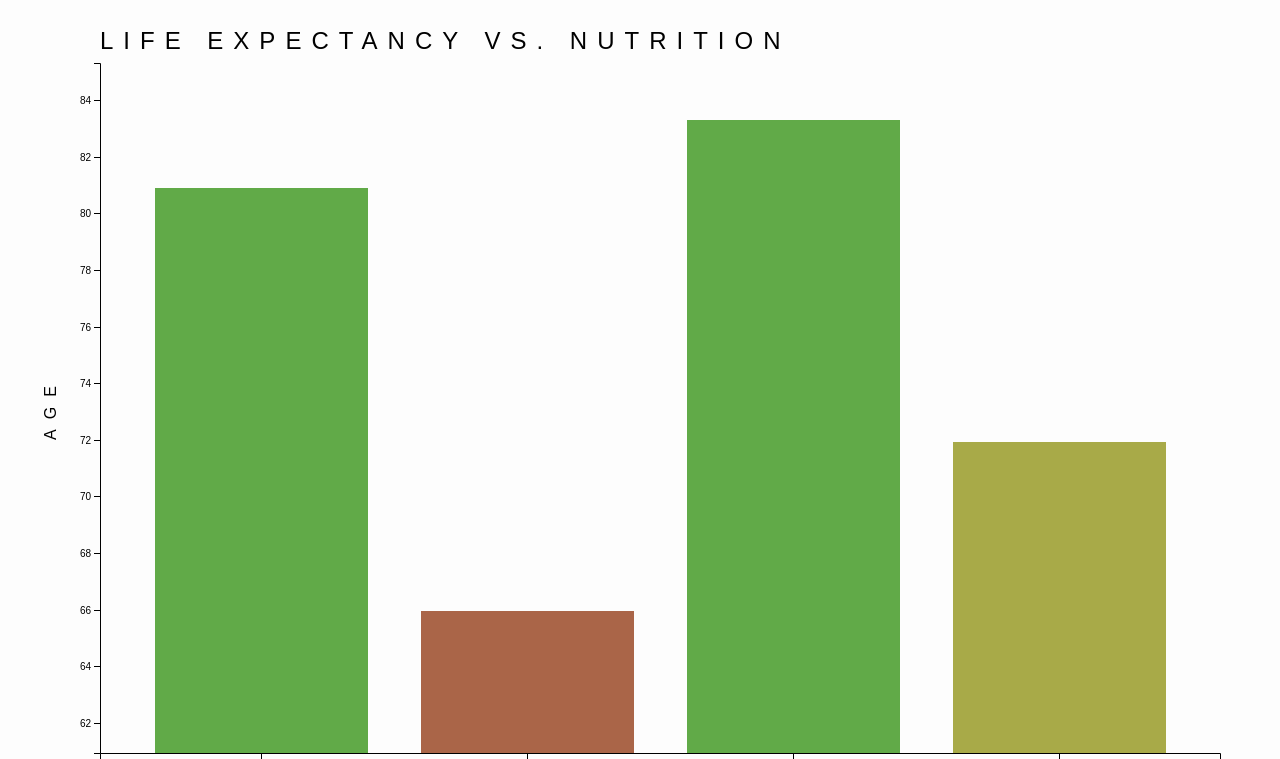
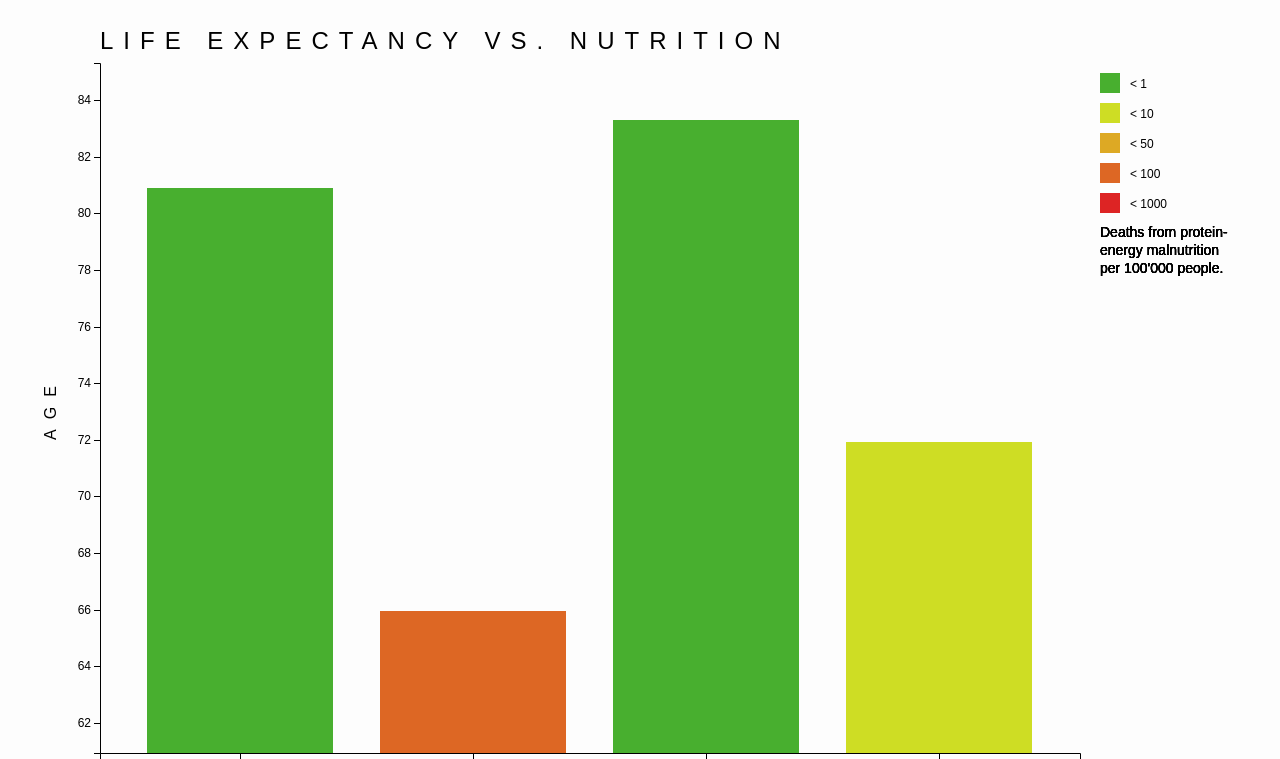
Before and after one commit to LouisaRe/ivis_Healthy-Food-Facts, a plain HTML site: page index.html in a window 1280 px wide. Shown: the part 1640-2399 px from the top of the page. Drawn offline with Linux system fonts and the light colour scheme.

Commit message:
attach legend

```diff
--- a/css/style.css
+++ b/css/style.css
@@ -41,9 +41,13 @@ h4 {
 }
 
 text {
-  font-size: 10px;
+  font-size: 12px;
   line-height: 1.2;
   text-transform: uppercase;
+}
+
+.legend-text-wrapper {
+  text-align: left;
 }
 
 .label-text{
@@ -51,6 +55,14 @@ text {
   line-height: 1.2;
   letter-spacing: 10px;
   text-transform: uppercase;
+}
+
+.legend-text{
+  font-size: 14px;
+  line-height: 1.2;
+  letter-spacing: normal;
+  text-transform: none;
+  font-weight: lighter;
 }
 
 li {
--- a/src/histogram_lifeExpectancy-malNutrition.js
+++ b/src/histogram_lifeExpectancy-malNutrition.js
@@ -3,7 +3,7 @@ const title = "Life expectancy vs. Nutrition"
 //size and margin of svg
 const canvHeight = 800;
 const canvWidth = 1200;
-const margin = {top: 50, right: 20, bottom: 60, left: 60};
+const margin = {top: 50, right: 160, bottom: 60, left: 60};
 
 //size of chart area.
 const width = canvWidth - margin.left - margin.right;
@@ -53,7 +53,8 @@ g.append("text")
 //**************************************************************************
 //Scales
 
-const colorScale = ["#61AA48", "#A8AA48", "#AA8F48" , "#AA6548" , "#AA4848"]
+const colorDomain = [1, 10, 50, 100, 1000]
+const colorScale = ["#48AF2F", "#CEDD24", "#DDA924" , "#DD6724" , "#DD2424"]
 
 //load data from cleaned csv file asynchronous
 d3.csv("./data/LifeExpectancy-Malnutrition.csv").then(function (data){
@@ -64,7 +65,6 @@ d3.csv("./data/LifeExpectancy-Malnutrition.csv").then(function (data){
   var currentYear = 2016
   var currentCountries = ["World", "Germany", "Switzerland", "Madagascar"]
 
-  const malnutritionTotalDomain = d3.extent(data, d => Number(d.DeathsFromMalnutrition))
   data = data.filter(d => Number(d.Year) === currentYear).filter(d => currentCountries.includes(String(d.Entity)));
   console.log(data)
   console.log("data.DeathsFromMalnutrition: " + data[0])
@@ -110,6 +110,10 @@ d3.csv("./data/LifeExpectancy-Malnutrition.csv").then(function (data){
     .style("fill", d => malnutritionColor(d.DeathsFromMalnutrition));
 
   //****************************
+  //attach legend
+  createLegend(colorDomain);
+
+  //****************************
   //attach tooltip
   var tooltipWindow = d3.select("#histogram_lebenserwartung_ernaehrung").append("div").classed("tooltipWindow", true);
 
@@ -146,15 +150,46 @@ let roundtoDecimalPlaces = (number, decPLaces) => {
 }
 
 let malnutritionColor = (number) => {
-  if(number < 1){
+  if(number < colorDomain[0]){
     return colorScale[0]
-  }else if(number < 10){
+  }else if(number < colorDomain[1]){
     return colorScale[1]
-  }else if(number < 50){
+  }else if(number < colorDomain[2]){
     return colorScale[2]
-  }else if(number < 100){
+  }else if(number < colorDomain[3]){
     return colorScale[3]
   }else{
     return colorScale[4]
   }
 }
+
+let createLegend = (colorDomain) => {
+  const legend = svg.append("g")
+    .attr("id", "legend")
+    .attr("transform", "translate(" + (canvWidth - margin.right + 10) + "," + margin.top + ")")
+
+  const legend_entry = legend.selectAll("rect")
+    .data(colorDomain)
+    .enter();
+
+  legend_entry.append("rect")
+    .attr("x", 10)
+    .attr("y", (d,i) => 30 * i +10)
+    .attr("width", 20)
+    .attr("height", 20)
+    .style("fill", d => malnutritionColor(d-1))
+
+  legend_entry.append("text")
+    .attr("class", "text")
+    .attr("x", 40)
+    .attr("y", (d,i) => 30 * i +25)
+    .text(d => "< " + d);
+
+  legend_entry.append("foreignObject")
+    .attr("class", "legend-text-wrapper")
+    .attr("x", 10)
+    .attr("y", 30 * colorDomain.length + 10)
+    .attr("width", 140)
+    .attr("height", 100)
+    .html("<text class=legend-text>Deaths from protein-energy malnutrition per 100'000 people.</text>")
+}
```
